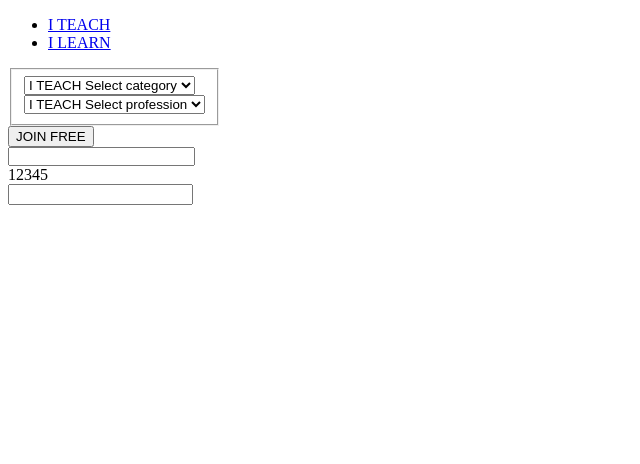
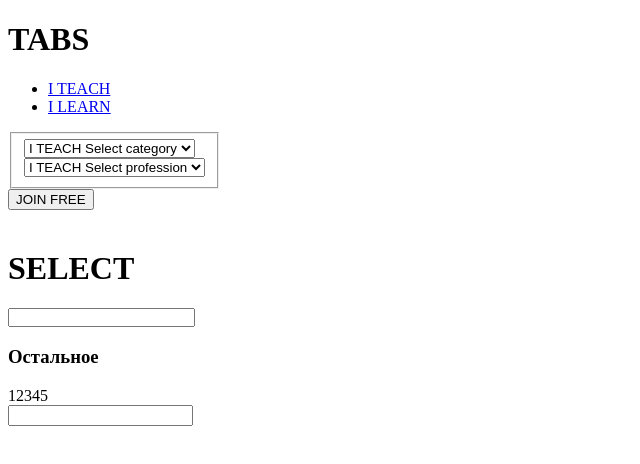
Before and after one commit to MaximLuk1994/draft, a plain HTML site: page index.html in a window 1280 px wide. Shown: the whole page, without its empty margins (0-640 px from the left). Drawn offline with Linux system fonts and the light colour scheme.

Commit message:
2: Немного исправленией

```diff
--- a/index.html
+++ b/index.html
@@ -11,7 +11,7 @@
 <body>
 
 
-
+    <h1>TABS</h1>
     <form action="#" class="s1-form">
         <div id="s1-tabs">
             <div>
@@ -66,6 +66,8 @@
         </div>
     </form>
 
+    <br>
+    <h1>SELECT</h1>
     <div class="select">
         <input type="text">
         <div class="options">
@@ -76,6 +78,7 @@
 
     </div>
 
+    <h3>Остальное</h3>
     <div>12345</div>
     <input type="text">
 
--- a/js/my.js
+++ b/js/my.js
@@ -1,6 +1,6 @@
 setTabs = function(element) {
     const form = document.querySelector(element),
-        tabControl = form.querySelectorAll(`${element}:first-child :first-child>ul>li`);
+        tabControl = form.querySelectorAll(`${element} :first-child :first-child>ul>li`);
 
     tabControl.forEach(function(element) {
         let btn = element.querySelector('a'),
```
Lines whose indentation alone changed are shown as unchanged.
